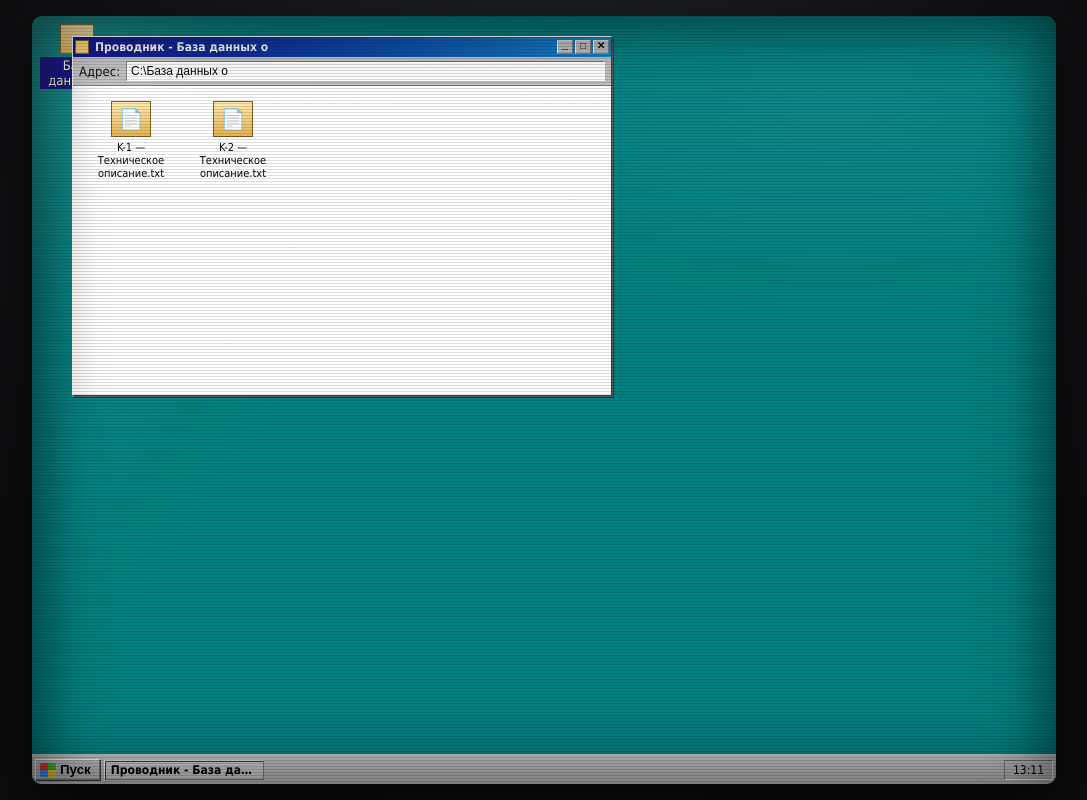
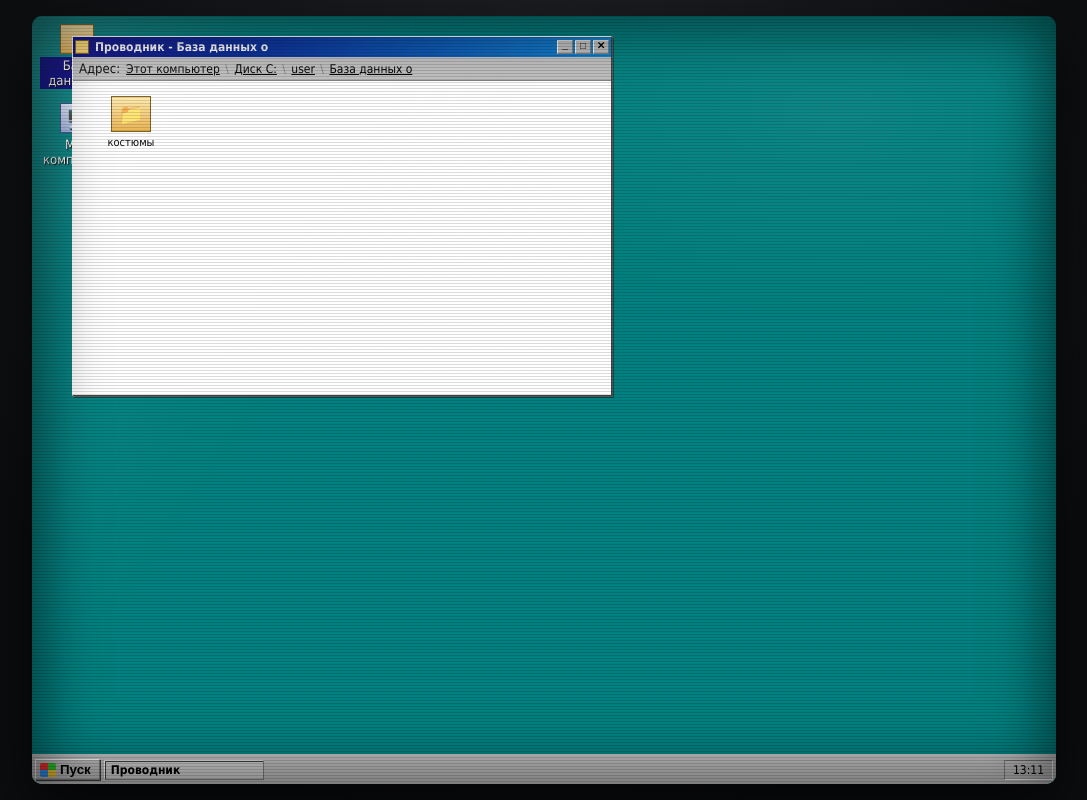
Before and after one commit to Qawai/scp-desktop, a plain HTML site: page index.html in a window 1280 px wide. Both pictures are taken after a click on the element "База данных о". Shown: the whole page, without its empty margins (96-1183 px from the left). Drawn offline with Linux system fonts and the light colour scheme.

Commit message:
Add My Computer + nested folder navigation in Explorer

```diff
--- a/app.js
+++ b/app.js
@@ -344,20 +344,63 @@ function createWindow({title, cls="", w=460, h=320, body="", id}){
   return el;
 }
 
-/* ---------- Проводник ---------- */
-function openExplorer(){
-  if(wins.has("explorer")){ focusWindow(wins.get("explorer")); return; }
-  const body = `<div class="addr"><span>Адрес:</span><input value="C:\\База данных о" readonly></div>
-    <div class="filelist">${PROJECTS.map(p=>`
-      <div class="file" data-id="${p.id}">
-        <div class="fimg">📄</div>
-        <div class="fname">${p.name}</div>
-      </div>`).join("")}</div>`;
-  const w = createWindow({title:"Проводник - База данных о", cls:"explorer", w:540, h:360, body, id:"explorer"});
-  w.querySelectorAll(".file").forEach(f=>{
-    f.addEventListener("click", ()=>openProject(PROJECTS.find(p=>p.id===f.dataset.id)));
-  });
+/* ---------- Виртуальная файловая система (для Проводника) ---------- */
+const DB_FOLDER = {
+  name:"База данных о", type:"folder", children:[
+    { name:"костюмы", type:"folder", children:[
+      { name:"K-1 — Техническое описание.txt", type:"scp", project:"k1" },
+      { name:"K-2 — Техническое описание.txt", type:"scp", project:"k2" }
+    ]}
+  ]
+};
+const USER_FOLDER = { name:"user", type:"folder", children:[DB_FOLDER] };
+const C_DRIVE     = { name:"Диск C:", type:"drive", children:[USER_FOLDER] };
+const COMPUTER    = { name:"Этот компьютер", type:"computer", children:[C_DRIVE] };
+
+/* ---------- Проводник (с навигацией по папкам) ---------- */
+function openExplorerAt(node, path){
+  if(wins.has("explorer")) closeWindow(wins.get("explorer"));
+  const crumbs = path.slice();
+  const body = `<div class="addr"><span>Адрес:</span><div class="crumbbar" id="crumbbar"></div></div>
+    <div class="filelist" id="filelist"></div>`;
+  const w = createWindow({title:"Проводник", cls:"explorer", w:540, h:360, body, id:"explorer"});
+  const crumbbar = w.querySelector("#crumbbar");
+  const filelist = w.querySelector("#filelist");
+  const cur = ()=> crumbs[crumbs.length-1];
+  function render(){
+    w.querySelector(".ttitle").textContent = "Проводник - " + cur().name;
+    crumbbar.innerHTML = crumbs.map((n,i)=>`<span class="crumb" data-i="${i}">${n.name}</span>`)
+      .join(` <span class="sep">\\</span> `);
+    crumbbar.querySelectorAll(".crumb").forEach(c=>{
+      c.addEventListener("click", ()=>{ crumbs.length = +c.dataset.i + 1; render(); });
+    });
+    const kids = cur().children || [];
+    filelist.innerHTML = kids.map(child=>{
+      if(child.type === "scp"){
+        const p = PROJECTS.find(x=>x.id===child.project);
+        return `<div class="file" data-type="scp" data-project="${child.project}">
+          <div class="fimg">📄</div><div class="fname">${p?p.name:child.name}</div></div>`;
+      }
+      const icon = child.type==="drive" ? "💽" : child.type==="computer" ? "🖥️" : "📁";
+      return `<div class="file" data-type="folder">
+        <div class="fimg">${icon}</div><div class="fname">${child.name}</div></div>`;
+    }).join("");
+    filelist.querySelectorAll(".file").forEach(f=>{
+      f.addEventListener("click", ()=>{
+        if(f.dataset.type === "scp"){
+          openProject(PROJECTS.find(p=>p.id===f.dataset.project));
+        }else{
+          const nm = f.querySelector(".fname").textContent;
+          const child = cur().children.find(c=>c.name===nm);
+          crumbs.push(child); render();
+        }
+      });
+    });
+  }
+  render();
 }
+function openDbExplorer(){ openExplorerAt(DB_FOLDER, [COMPUTER, C_DRIVE, USER_FOLDER, DB_FOLDER]); }
+function openComputer(){ openExplorerAt(COMPUTER, [COMPUTER]); }
 
 /* ---------- Шаблон проекта: SCP-терминал ---------- */
 function openProject(p){
@@ -407,10 +450,18 @@ document.getElementById("startBtn").addEventListener("click", e=>{
 });
 document.addEventListener("click", ()=>{ startMenu.hidden = true; });
 startMenu.querySelectorAll("[data-open]").forEach(i=>{
-  i.addEventListener("click", ()=>{ startMenu.hidden=true; openExplorer(); });
+  i.addEventListener("click", ()=>{
+    startMenu.hidden=true;
+    if(i.dataset.open==="computer") openComputer();
+    else openDbExplorer();
+  });
 });
 document.getElementById("icons").querySelectorAll(".icon").forEach(ic=>{
-  ic.addEventListener("click", ()=>{ document.querySelectorAll(".icon").forEach(x=>x.classList.remove("sel")); ic.classList.add("sel"); openExplorer(); });
+  ic.addEventListener("click", ()=>{
+    document.querySelectorAll(".icon").forEach(x=>x.classList.remove("sel")); ic.classList.add("sel");
+    if(ic.dataset.open==="computer") openComputer();
+    else openDbExplorer();
+  });
 });
 document.getElementById("smAbout").addEventListener("click", ()=>{
   startMenu.hidden=true;
--- a/index.html
+++ b/index.html
@@ -14,9 +14,13 @@
       <div class="desktop" id="desktop">
 
         <div class="icons" id="icons">
-          <div class="icon" data-open="explorer">
+          <div class="icon" data-open="db">
             <div class="icon-img folder"></div>
             <span>База данных о</span>
+          </div>
+          <div class="icon" data-open="computer">
+            <div class="icon-img computer">🖥️</div>
+            <span>Мой компьютер</span>
           </div>
         </div>
 
@@ -30,7 +34,8 @@
         <div class="startmenu" id="startMenu" hidden>
           <div class="sm-side">SCP<br>Terminal</div>
           <div class="sm-items">
-            <div class="sm-item" data-open="explorer"><span class="flag"></span>База данных о</div>
+            <div class="sm-item" data-open="computer"><span class="flag"></span>Этот компьютер</div>
+            <div class="sm-item" data-open="db"><span class="flag"></span>База данных о</div>
             <div class="sm-sep"></div>
             <div class="sm-item" id="smAbout">О системе…</div>
           </div>
--- a/style.css
+++ b/style.css
@@ -240,6 +240,10 @@ body{
   flex:1;font-size:12px;padding:2px 4px;
   border:1px solid var(--win-dark);border-right-color:#fff;border-bottom-color:#fff;background:#fff;
 }
+.explorer .crumbbar{flex:1;font-size:12px;color:#000;overflow:hidden;white-space:nowrap;}
+.explorer .crumb{cursor:pointer;text-decoration:underline;}
+.explorer .crumb:hover{color:#000080;}
+.explorer .crumbbar .sep{color:var(--win-dark);margin:0 2px;}
 .filelist{
   display:flex;flex-wrap:wrap;gap:6px;padding:10px;align-content:flex-start;
 }
@@ -252,6 +256,13 @@ body{
   background:linear-gradient(#ffe9a8,#e8b04b);border:1px solid #7a5a18;color:#5a3f0e;
   display:flex;align-items:center;justify-content:center;font-size:20px;
 }
+.file[data-type="folder"] .fimg{
+  background:linear-gradient(#ffe9a8,#e8b04b);border-color:#7a5a18;color:#5a3f0e;
+}
+.file[data-type="scp"] .fimg{
+  background:linear-gradient(#eef3ff,#c9d6ff);border-color:#3a4a8a;color:#1a2a6a;
+}
+.icon-img.computer{background:linear-gradient(#dfe7ff,#9fb3e0);border-color:#3a4a8a;color:#1a2a6a;}
 .file .fname{font-size:11px;word-break:break-word;}
 .file:hover{border-color:#000080;background:#dbe6ff;}
 
```
